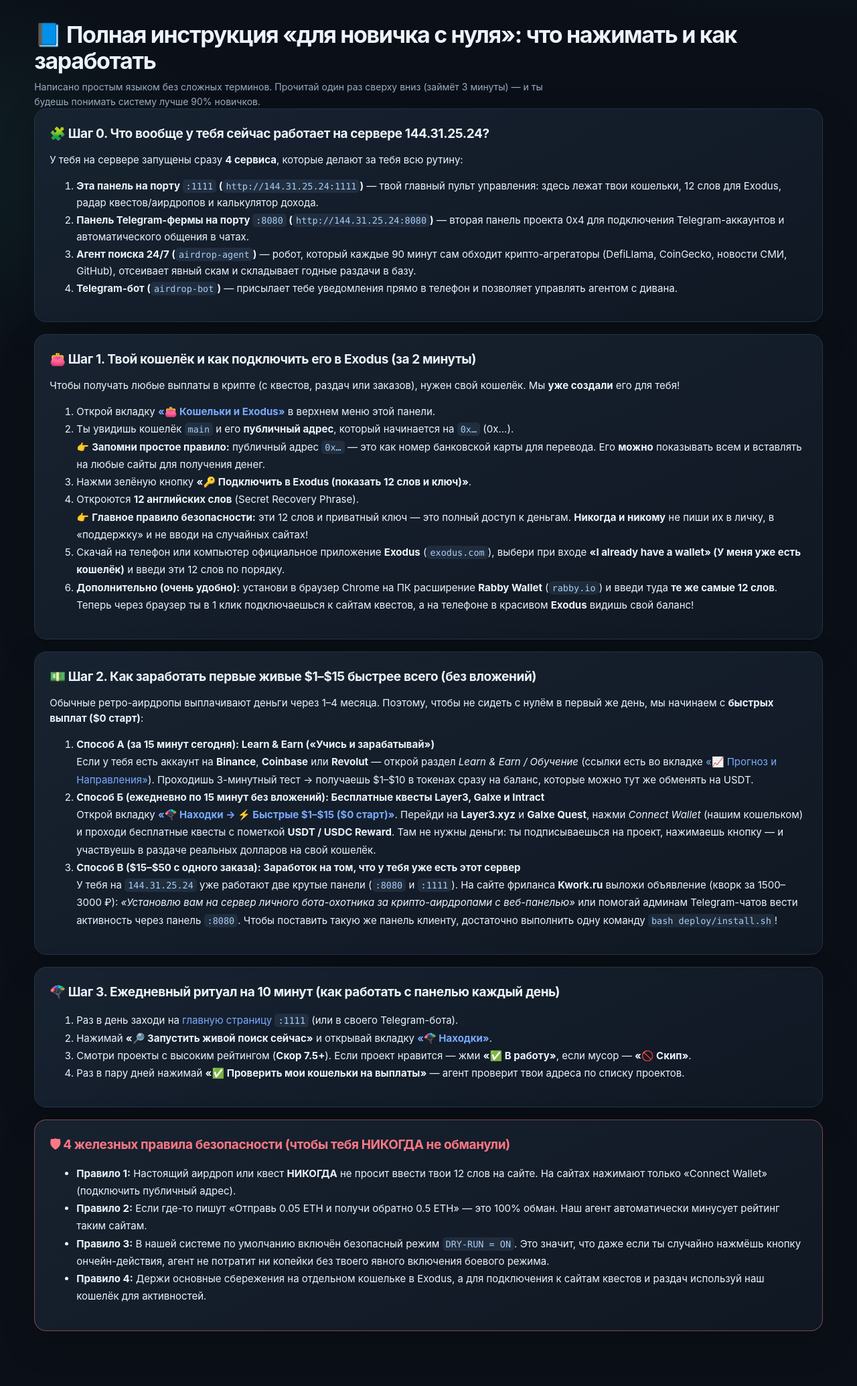
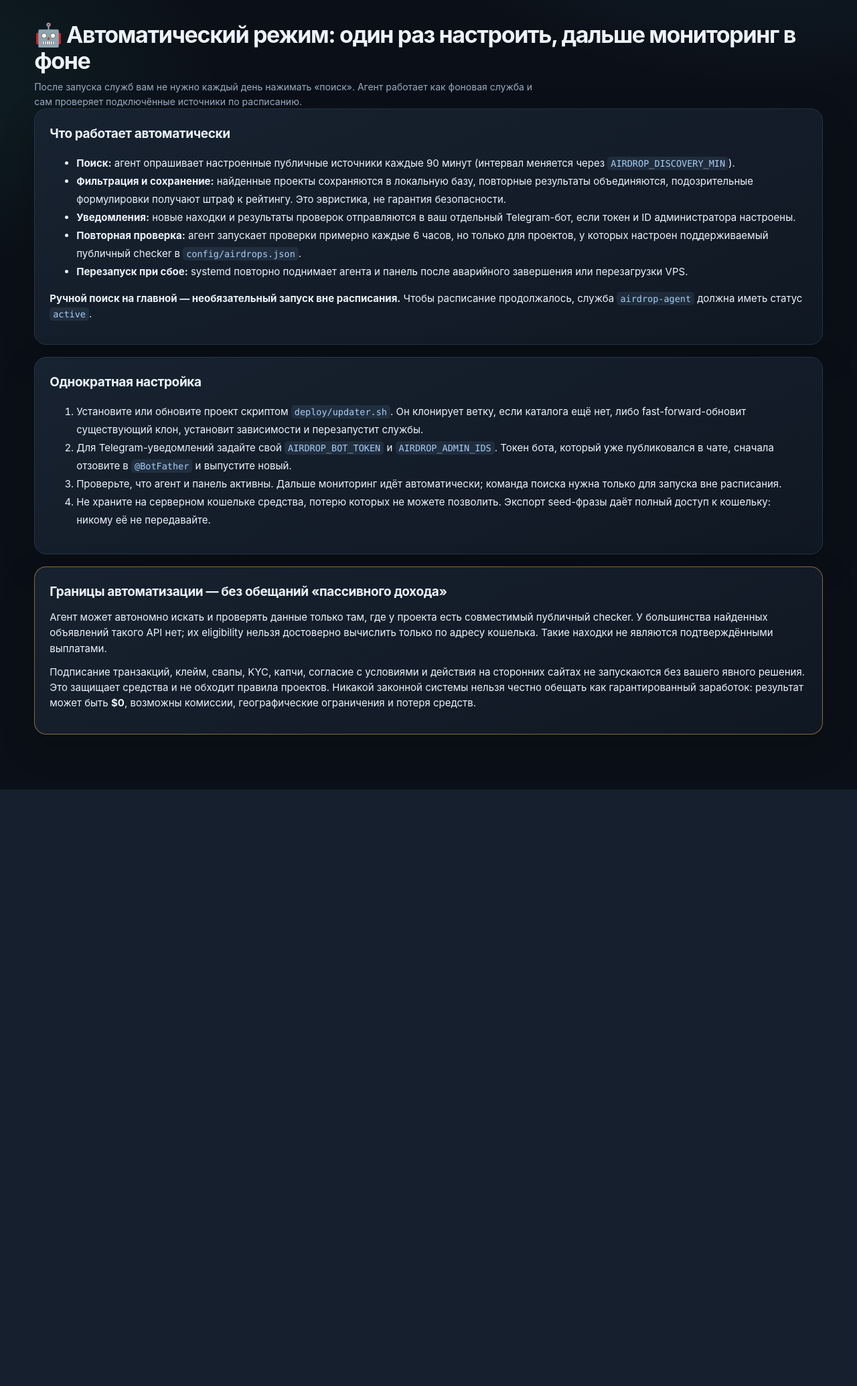
Before and after one commit to Doker420/0x4, a FastAPI app: template airdrop/templates/guide.html in a window 1280 px wide. Shown: the part 72-2142 px from the top of the page at 67% size. After the commit the page ends 1251 px from the top, so only its background shows below. Run offline with FastAPI, Linux system fonts and the light colour scheme; the template is opened without the code that fills it, so the values that code supplies are empty; parts of the project's set-up code (start-up, migrations or seed data) failed here and were passed over.

Commit message:
Add one-command safe updater and automatic operation guide
Co-authored-by: arena-agent <297053741+arena-agent@users.noreply.github.com>

```diff
--- a/airdrop/templates/guide.html
+++ b/airdrop/templates/guide.html
@@ -1,67 +1,34 @@
 {% extends "base.html" %}
-{% block title %}0x4 · Полная пошаговая инструкция с нуля (:1111){% endblock %}
+{% block title %}0x4 · Автоматический режим и безопасность{% endblock %}
 {% block content %}
-  <h1>📘 Полная инструкция «для новичка с нуля»: что нажимать и как заработать</h1>
-  <p class="subtle">
-    Написано простым языком без сложных терминов. Прочитай один раз сверху вниз (займёт 3 минуты) — и ты будешь понимать систему лучше 90% новичков.
-  </p>
+  <h1>🤖 Автоматический режим: один раз настроить, дальше мониторинг в фоне</h1>
+  <p class="subtle">После запуска служб вам не нужно каждый день нажимать «поиск». Агент работает как фоновая служба и сам проверяет подключённые источники по расписанию.</p>
 
   <div class="card">
-    <h2>🧩 Шаг 0. Что вообще у тебя сейчас работает на сервере 144.31.25.24?</h2>
-    <p>У тебя на сервере запущены сразу <b>4 сервиса</b>, которые делают за тебя всю рутину:</p>
-    <ol style="line-height:1.7;">
-      <li><b>Эта панель на порту <code>:1111</code> (<code>http://144.31.25.24:1111</code>)</b> — твой главный пульт управления: здесь лежат твои кошельки, 12 слов для Exodus, радар квестов/аирдропов и калькулятор дохода.</li>
-      <li><b>Панель Telegram-фермы на порту <code>:8080</code> (<code>http://144.31.25.24:8080</code>)</b> — вторая панель проекта 0x4 для подключения Telegram-аккаунтов и автоматического общения в чатах.</li>
-      <li><b>Агент поиска 24/7 (<code>airdrop-agent</code>)</b> — робот, который каждые 90 минут сам обходит крипто-агрегаторы (DefiLlama, CoinGecko, новости СМИ, GitHub), отсеивает явный скам и складывает годные раздачи в базу.</li>
-      <li><b>Telegram-бот (<code>airdrop-bot</code>)</b> — присылает тебе уведомления прямо в телефон и позволяет управлять агентом с дивана.</li>
+    <h2>Что работает автоматически</h2>
+    <ul style="line-height:1.8;">
+      <li><b>Поиск:</b> агент опрашивает настроенные публичные источники каждые 90 минут (интервал меняется через <code>AIRDROP_DISCOVERY_MIN</code>).</li>
+      <li><b>Фильтрация и сохранение:</b> найденные проекты сохраняются в локальную базу, повторные результаты объединяются, подозрительные формулировки получают штраф к рейтингу. Это эвристика, не гарантия безопасности.</li>
+      <li><b>Уведомления:</b> новые находки и результаты проверок отправляются в ваш отдельный Telegram-бот, если токен и ID администратора настроены.</li>
+      <li><b>Повторная проверка:</b> агент запускает проверки примерно каждые 6 часов, но только для проектов, у которых настроен поддерживаемый публичный checker в <code>config/airdrops.json</code>.</li>
+      <li><b>Перезапуск при сбое:</b> systemd повторно поднимает агента и панель после аварийного завершения или перезагрузки VPS.</li>
+    </ul>
+    <p><b>Ручной поиск на главной — необязательный запуск вне расписания.</b> Чтобы расписание продолжалось, служба <code>airdrop-agent</code> должна иметь статус <code>active</code>.</p>
+  </div>
+
+  <div class="card">
+    <h2>Однократная настройка</h2>
+    <ol style="line-height:1.8;">
+      <li>Установите или обновите проект скриптом <code>deploy/updater.sh</code>. Он клонирует ветку, если каталога ещё нет, либо fast-forward-обновит существующий клон, установит зависимости и перезапустит службы.</li>
+      <li>Для Telegram-уведомлений задайте свой <code>AIRDROP_BOT_TOKEN</code> и <code>AIRDROP_ADMIN_IDS</code>. Токен бота, который уже публиковался в чате, сначала отзовите в <code>@BotFather</code> и выпустите новый.</li>
+      <li>Проверьте, что агент и панель активны. Дальше мониторинг идёт автоматически; команда поиска нужна только для запуска вне расписания.</li>
+      <li>Не храните на серверном кошельке средства, потерю которых не можете позволить. Экспорт seed-фразы даёт полный доступ к кошельку: никому её не передавайте.</li>
     </ol>
   </div>
 
-  <div class="card">
-    <h2>👛 Шаг 1. Твой кошелёк и как подключить его в Exodus (за 2 минуты)</h2>
-    <p>Чтобы получать любые выплаты в крипте (с квестов, раздач или заказов), нужен свой кошелёк. Мы <b>уже создали</b> его для тебя!</p>
-    <ol style="line-height:1.75;">
-      <li>Открой вкладку <a href="/wallets"><b>«👛 Кошельки и Exodus»</b></a> в верхнем меню этой панели.</li>
-      <li>Ты увидишь кошелёк <code>main</code> и его <b>публичный адрес</b>, который начинается на <code>0x…</code> ({{ wallets[0].address if wallets else '0x...' }}).<br>
-          👉 <b>Запомни простое правило:</b> публичный адрес <code>0x…</code> — это как номер банковской карты для перевода. Его <b>можно</b> показывать всем и вставлять на любые сайты для получения денег.</li>
-      <li>Нажми зелёную кнопку <b>«🔑 Подключить в Exodus (показать 12 слов и ключ)»</b>.</li>
-      <li>Откроются <b>12 английских слов</b> (Secret Recovery Phrase).<br>
-          👉 <b>Главное правило безопасности:</b> эти 12 слов и приватный ключ — это полный доступ к деньгам. <b>Никогда и никому</b> не пиши их в личку, в «поддержку» и не вводи на случайных сайтах!</li>
-      <li>Скачай на телефон или компьютер официальное приложение <b>Exodus</b> (<code>exodus.com</code>), выбери при входе <b>«I already have a wallet» (У меня уже есть кошелёк)</b> и введи эти 12 слов по порядку.</li>
-      <li><b>Дополнительно (очень удобно):</b> установи в браузер Chrome на ПК расширение <b>Rabby Wallet</b> (<code>rabby.io</code>) и введи туда <b>те же самые 12 слов</b>. Теперь через браузер ты в 1 клик подключаешься к сайтам квестов, а на телефоне в красивом <b>Exodus</b> видишь свой баланс!</li>
-    </ol>
-  </div>
-
-  <div class="card">
-    <h2>💵 Шаг 2. Как заработать первые живые $1–$15 быстрее всего (без вложений)</h2>
-    <p>Обычные ретро-аирдропы выплачивают деньги через 1–4 месяца. Поэтому, чтобы не сидеть с нулём в первый же день, мы начинаем с <b>быстрых выплат ($0 старт)</b>:</p>
-    <ol style="line-height:1.75;">
-      <li><b>Способ А (за 15 минут сегодня): Learn & Earn («Учись и зарабатывай»)</b><br>
-          Если у тебя есть аккаунт на <b>Binance</b>, <b>Coinbase</b> или <b>Revolut</b> — открой раздел <i>Learn & Earn / Обучение</i> (ссылки есть во вкладке <a href="/forecast">«📈 Прогноз и Направления»</a>). Проходишь 3-минутный тест → получаешь $1–$10 в токенах сразу на баланс, которые можно тут же обменять на USDT.</li>
-      <li><b>Способ Б (ежедневно по 15 минут без вложений): Бесплатные квесты Layer3, Galxe и Intract</b><br>
-          Открой вкладку <a href="/drops?tab=quick"><b>«🪂 Находки → ⚡ Быстрые $1–$15 ($0 старт)»</b></a>. Перейди на <b>Layer3.xyz</b> и <b>Galxe Quest</b>, нажми <i>Connect Wallet</i> (нашим кошельком) и проходи бесплатные квесты с пометкой <b>USDT / USDC Reward</b>. Там не нужны деньги: ты подписываешься на проект, нажимаешь кнопку — и участвуешь в раздаче реальных долларов на свой кошелёк.</li>
-      <li><b>Способ В ($15–$50 с одного заказа): Заработок на том, что у тебя уже есть этот сервер</b><br>
-          У тебя на <code>144.31.25.24</code> уже работают две крутые панели (<code>:8080</code> и <code>:1111</code>). На сайте фриланса <b>Kwork.ru</b> выложи объявление (кворк за 1500–3000 ₽): <i>«Установлю вам на сервер личного бота-охотника за крипто-аирдропами с веб-панелью»</i> или помогай админам Telegram-чатов вести активность через панель <code>:8080</code>. Чтобы поставить такую же панель клиенту, достаточно выполнить одну команду <code>bash deploy/install.sh</code>!</li>
-    </ol>
-  </div>
-
-  <div class="card">
-    <h2>🪂 Шаг 3. Ежедневный ритуал на 10 минут (как работать с панелью каждый день)</h2>
-    <ol style="line-height:1.75;">
-      <li>Раз в день заходи на <a href="/">главную страницу <code>:1111</code></a> (или в своего Telegram-бота).</li>
-      <li>Нажимай <b>«🔎 Запустить живой поиск сейчас»</b> и открывай вкладку <a href="/drops"><b>«🪂 Находки»</b></a>.</li>
-      <li>Смотри проекты с высоким рейтингом (<b>Скор 7.5+</b>). Если проект нравится — жми <b>«✅ В работу»</b>, если мусор — <b>«🚫 Скип»</b>.</li>
-      <li>Раз в пару дней нажимай <b>«✅ Проверить мои кошельки на выплаты»</b> — агент проверит твои адреса по списку проектов.</li>
-    </ol>
-  </div>
-
-  <div class="card" style="border-color: rgba(255,119,132,.45);">
-    <h2 style="color: var(--danger);">🛡 4 железных правила безопасности (чтобы тебя НИКОГДА не обманули)</h2>
-    <ul style="line-height:1.75;">
-      <li><b>Правило 1:</b> Настоящий аирдроп или квест <b>НИКОГДА</b> не просит ввести твои 12 слов на сайте. На сайтах нажимают только «Connect Wallet» (подключить публичный адрес).</li>
-      <li><b>Правило 2:</b> Если где-то пишут «Отправь 0.05 ETH и получи обратно 0.5 ETH» — это 100% обман. Наш агент автоматически минусует рейтинг таким сайтам.</li>
-      <li><b>Правило 3:</b> В нашей системе по умолчанию включён безопасный режим <code>DRY-RUN = ON</code>. Это значит, что даже если ты случайно нажмёшь кнопку ончейн-действия, агент не потратит ни копейки без твоего явного включения боевого режима.</li>
-      <li><b>Правило 4:</b> Держи основные сбережения на отдельном кошельке в Exodus, а для подключения к сайтам квестов и раздач используй наш кошелёк для активностей.</li>
-    </ul>
+  <div class="card" style="border-color:rgba(255,180,75,.5);">
+    <h2>Границы автоматизации — без обещаний «пассивного дохода»</h2>
+    <p>Агент может автономно искать и проверять данные только там, где у проекта есть совместимый публичный checker. У большинства найденных объявлений такого API нет; их eligibility нельзя достоверно вычислить только по адресу кошелька. Такие находки не являются подтверждёнными выплатами.</p>
+    <p>Подписание транзакций, клейм, свапы, KYC, капчи, согласие с условиями и действия на сторонних сайтах не запускаются без вашего явного решения. Это защищает средства и не обходит правила проектов. Никакой законной системы нельзя честно обещать как гарантированный заработок: результат может быть <b>$0</b>, возможны комиссии, географические ограничения и потеря средств.</p>
   </div>
 {% endblock %}
```
Also changed, not shown: tests/test_airdrop_panel.py (+3 -2 lines), 2 other files.
